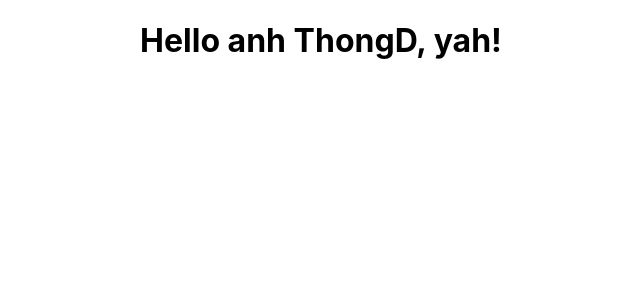
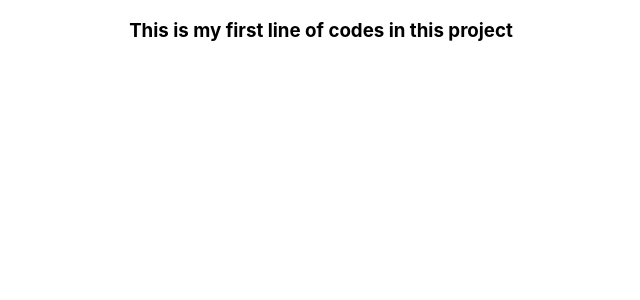
Before and after one commit to ThongDDD/git-test, a React (Create React App) app: page / in a window 1280 px wide. Shown: the top 300 px of the page, without its empty margins (319-959 px from the left). Built offline with nearby package versions, Linux system fonts and the light colour scheme.

Commit message:
change text

```diff
--- a/src/App.js
+++ b/src/App.js
@@ -1,11 +1,10 @@
 import React from 'react';
-import logo from './logo.svg';
 import './App.css';
 
 function App() {
   return (
     <div className="App">
-      <h1>Hello anh ThongD, yah!</h1>
+      <h3>This is my first line of codes in this project</h3>
     </div>
   );
 }
```
